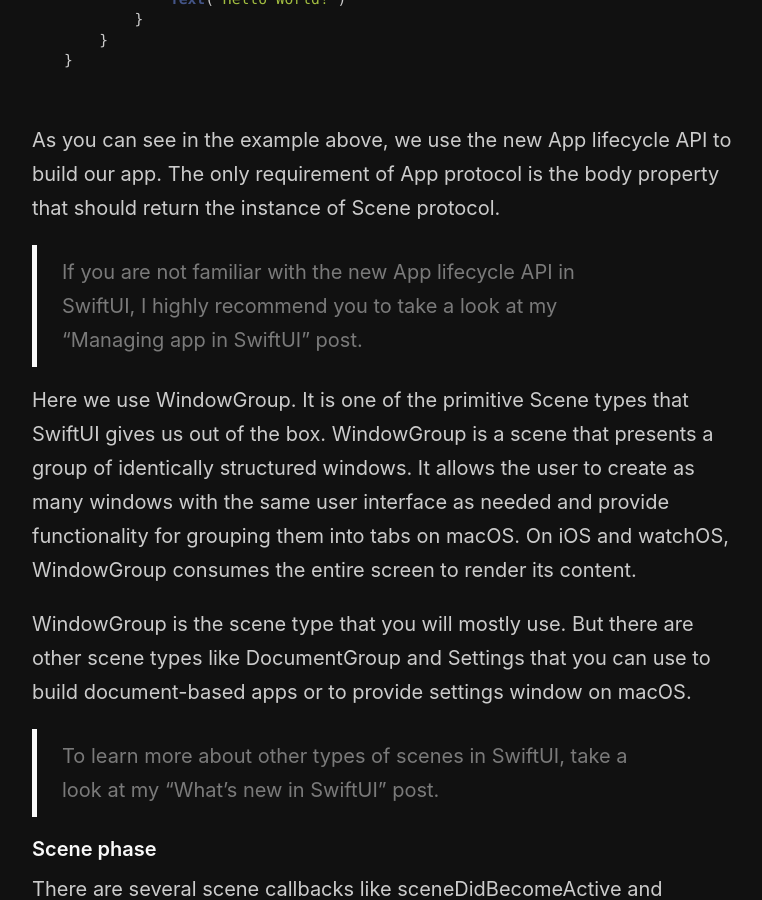
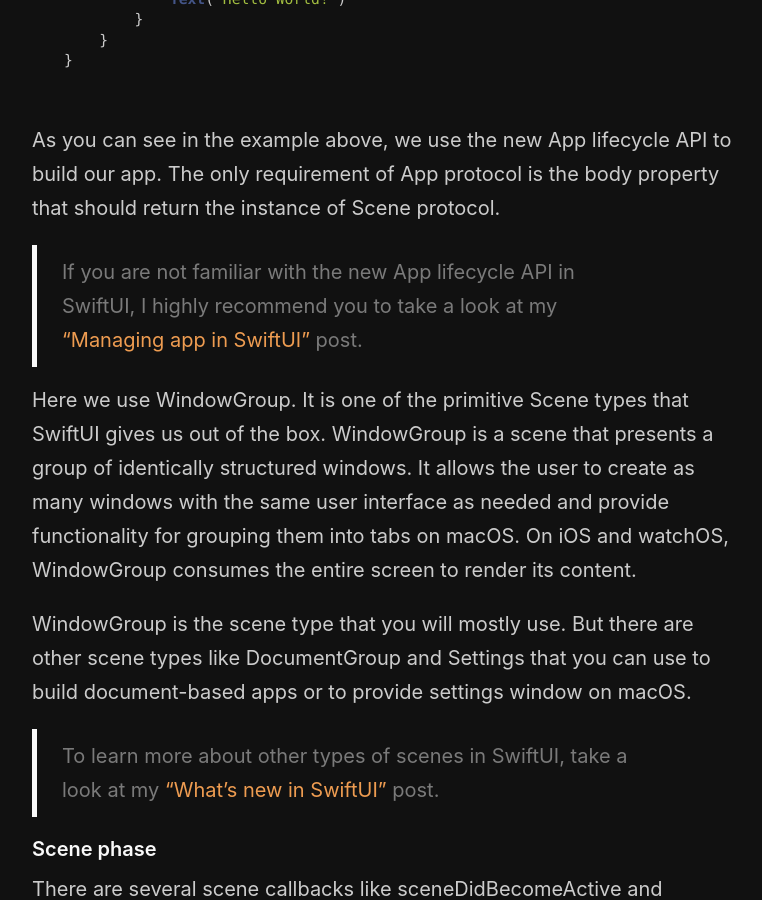
Before and after one commit to mecid/mecid.github.io, a Jekyll site: the page built from _posts/2020-08-26-managing-scenes-in-swiftui.md, in a window 1280 px wide and 900 px high, scrolled down 782 px. Shown: the whole window, without its empty margins (258-1020 px from the left). Built offline with Jekyll 4.4.1, drawn with Linux system fonts in a browser that asks for light colours; part of the change alters nothing that is shown.

```diff
--- a/_posts/2020-08-26-managing-scenes-in-swiftui.md
+++ b/_posts/2020-08-26-managing-scenes-in-swiftui.md
@@ -23,13 +23,13 @@ struct MyApp: App {
 
 As you can see in the example above, we use the new App lifecycle API to build our app. The only requirement of App protocol is the body property that should return the instance of Scene protocol.
 
-> If you are not familiar with the new App lifecycle API in SwiftUI, I highly recommend you to take a look at my "Managing app in SwiftUI" post.
+> If you are not familiar with the new App lifecycle API in SwiftUI, I highly recommend you to take a look at my ["Managing app in SwiftUI"](/2020/08/19/managing-app-in-swiftui/) post.
 
 Here we use WindowGroup. It is one of the primitive Scene types that SwiftUI gives us out of the box. WindowGroup is a scene that presents a group of identically structured windows. It allows the user to create as many windows with the same user interface as needed and provide functionality for grouping them into tabs on macOS. On iOS and watchOS, WindowGroup consumes the entire screen to render its content.
 
 WindowGroup is the scene type that you will mostly use. But there are other scene types like DocumentGroup and Settings that you can use to build document-based apps or to provide settings window on macOS.
 
-> To learn more about other types of scenes in SwiftUI, take a look at my "What's new in SwiftUI" post.
+> To learn more about other types of scenes in SwiftUI, take a look at my ["What's new in SwiftUI"](/2020/06/23/what-is-new-in-swiftui/) post.
 
 #### Scene phase
 There are several scene callbacks like sceneDidBecomeActive and sceneWillEnterForeground that we used to handle in SceneDelegate. SwiftUI gives us a new solution to achieve the same result in a new way. Scenes provide us the onChange modifier and scene phase environment value that we can use to handle scene state changes. Let's take a look at the example.
```
